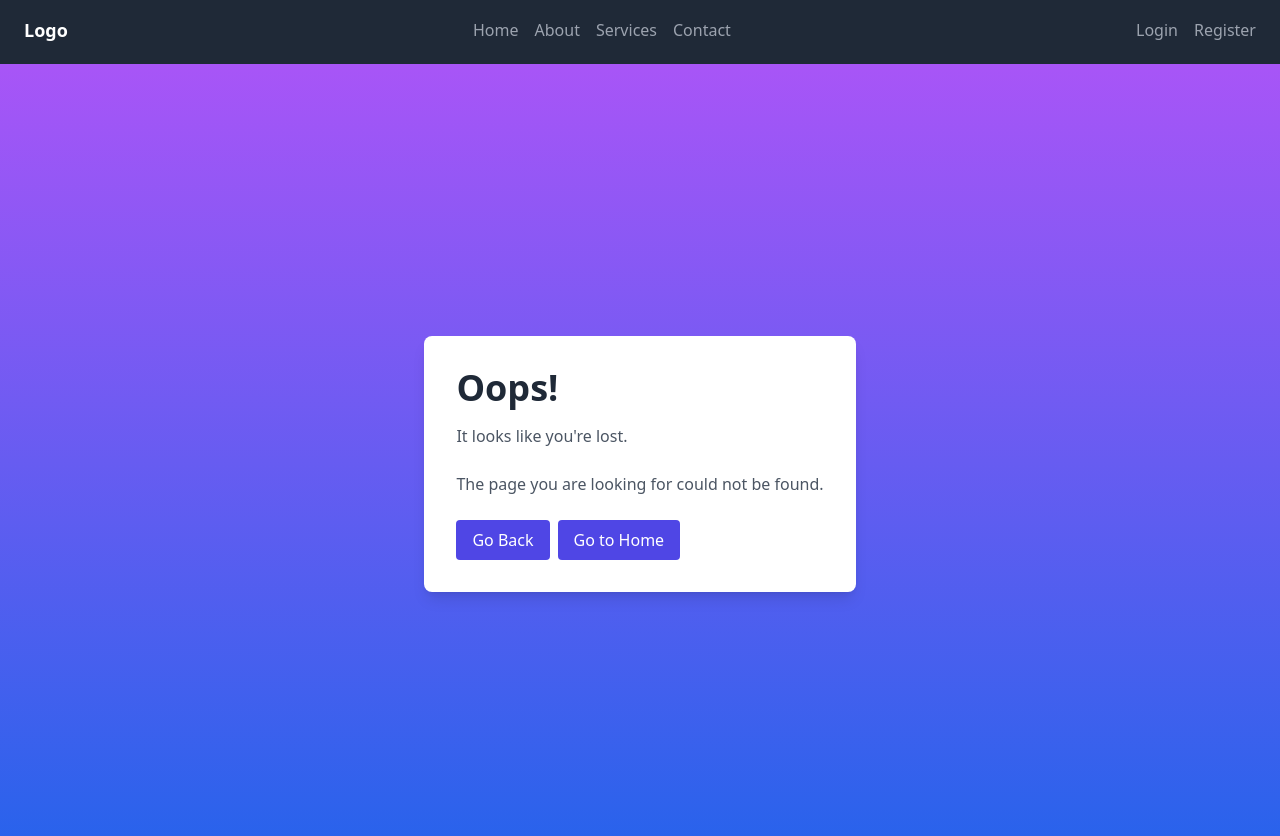
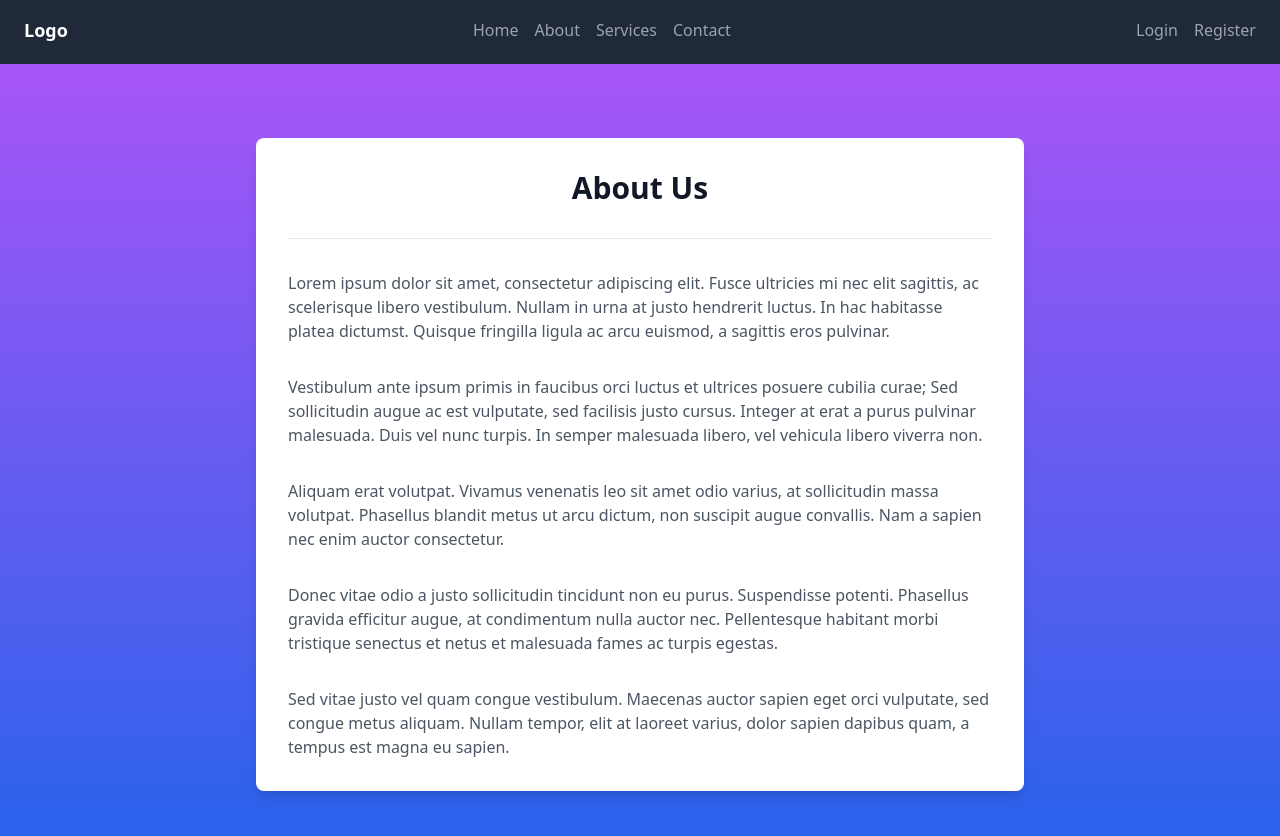
Before and after one commit to Lubenee/DeveloperChat, a React (Vite) app in the folder web-client/: page /about in a window 1280 px wide. Shown: the top 836 px of the page. Built offline with nearby package versions, Linux system fonts and the light colour scheme; no server answers.

Commit message:
Added an About page.

```diff
--- a/web-client/src/Components/Navbar.tsx
+++ b/web-client/src/Components/Navbar.tsx
@@ -37,10 +37,14 @@ const Navbar = ({ isUserLoggedIn }: Props) => {
           </div>
           <div
             className="text-gray-400 hover:text-white mr-4"
-            onClick={() => navigate("/test")}>
+            onClick={() => navigate("/about")}>
             About
           </div>
-          <div className="text-gray-400 hover:text-white mr-4">Services</div>
+          <div
+            className="text-gray-400 hover:text-white mr-4"
+            onClick={() => navigate("/test")}>
+            Services
+          </div>
           <div className="text-gray-400 hover:text-white">Contact</div>
         </div>
         {isUserLoggedIn === false ? (
--- a/web-client/src/Pages/AboutPage.tsx
+++ b/web-client/src/Pages/AboutPage.tsx
@@ -0,0 +1,46 @@
+const AboutPage = () => {
+  return (
+    <div className="min-h-screen bg-gradient-to-b from-purple-500 to-blue-600 flex flex-col items-center justify-center py-12 sm:px-6 lg:px-8">
+      <div className="max-w-3xl w-full space-y-8 p-8 bg-white shadow-lg rounded-lg">
+        <h2 className="text-3xl font-extrabold text-gray-900 text-center">
+          About Us
+        </h2>
+        <hr />
+        <p className="mt-4 text-gray-600">
+          Lorem ipsum dolor sit amet, consectetur adipiscing elit. Fusce
+          ultricies mi nec elit sagittis, ac scelerisque libero vestibulum.
+          Nullam in urna at justo hendrerit luctus. In hac habitasse platea
+          dictumst. Quisque fringilla ligula ac arcu euismod, a sagittis eros
+          pulvinar.
+        </p>
+        <p className="mt-4 text-gray-600">
+          Vestibulum ante ipsum primis in faucibus orci luctus et ultrices
+          posuere cubilia curae; Sed sollicitudin augue ac est vulputate, sed
+          facilisis justo cursus. Integer at erat a purus pulvinar malesuada.
+          Duis vel nunc turpis. In semper malesuada libero, vel vehicula libero
+          viverra non.
+        </p>
+        <p className="mt-4 text-gray-600">
+          Aliquam erat volutpat. Vivamus venenatis leo sit amet odio varius, at
+          sollicitudin massa volutpat. Phasellus blandit metus ut arcu dictum,
+          non suscipit augue convallis. Nam a sapien nec enim auctor
+          consectetur.
+        </p>
+        <p className="mt-4 text-gray-600">
+          Donec vitae odio a justo sollicitudin tincidunt non eu purus.
+          Suspendisse potenti. Phasellus gravida efficitur augue, at condimentum
+          nulla auctor nec. Pellentesque habitant morbi tristique senectus et
+          netus et malesuada fames ac turpis egestas.
+        </p>
+        <p className="mt-4 text-gray-600">
+          Sed vitae justo vel quam congue vestibulum. Maecenas auctor sapien
+          eget orci vulputate, sed congue metus aliquam. Nullam tempor, elit at
+          laoreet varius, dolor sapien dapibus quam, a tempus est magna eu
+          sapien.
+        </p>
+      </div>
+    </div>
+  );
+};
+
+export default AboutPage;
--- a/web-client/src/Routes/AppRouter.tsx
+++ b/web-client/src/Routes/AppRouter.tsx
@@ -7,6 +7,7 @@ import HomePage from "../Pages/HomePage";
 import TestPage from "../Pages/TestPage";
 import MyProfilePage from "../Pages/MyProfilePage";
 import NotFoundPage from "../Pages/NotFoundPage";
+import AboutPage from "../Pages/AboutPage";
 
 const AppRouter = () => {
   return (
@@ -19,6 +20,7 @@ const AppRouter = () => {
       <Route path="/my-profile" element={<MyProfilePage />} />
       <Route path="*" element={<NotFoundPage />} />
       <Route path="/test" element={<TestPage />} />
+      <Route path="/about" element={<AboutPage />} />
     </Routes>
   );
 };
```
